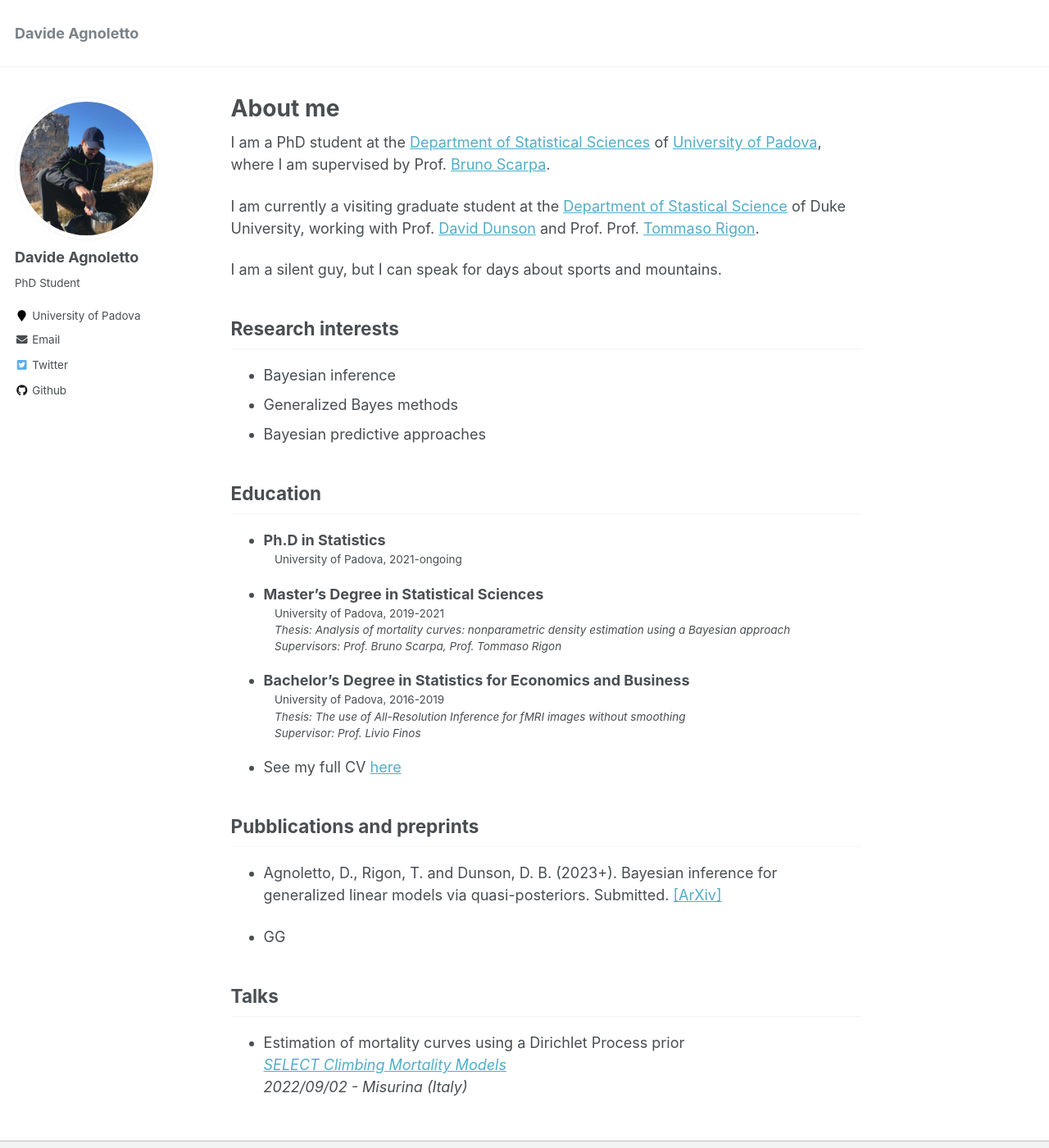
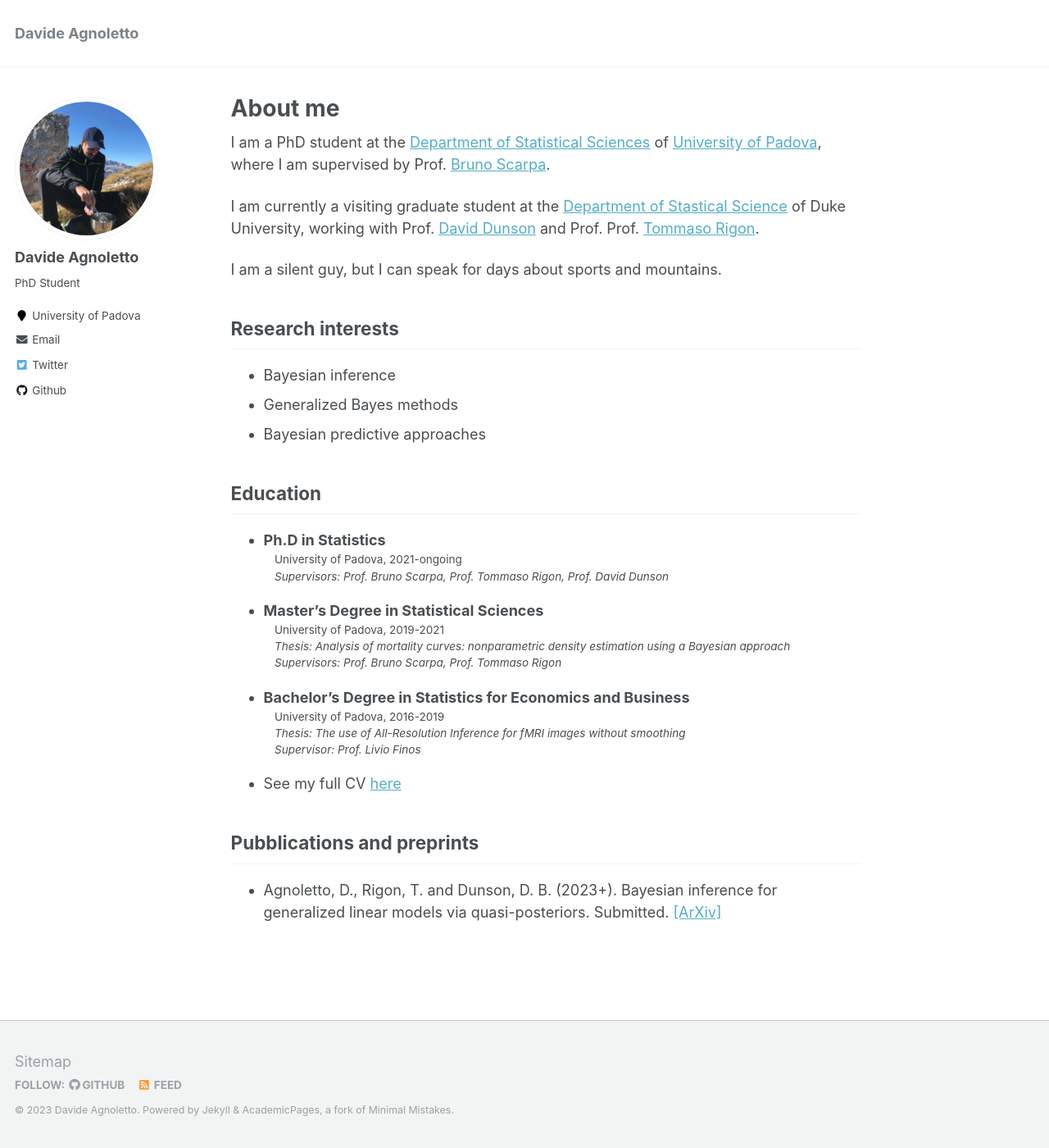
Before and after one commit to davideagno/davideagno.github.io, a Jekyll site: the page built from _pages/about.md, in a window 1280 px wide and 1400 px high. Shown: the whole window at 82% size. Built offline with Jekyll 4.4.1, drawn with Linux system fonts in a browser that asks for light colours.

Commit message:
Update about.md

```diff
--- a/_pages/about.md
+++ b/_pages/about.md
@@ -25,7 +25,8 @@ Research interests
 Education
 --
 * Ph.D in Statistics<br />
-  :   University of Padova, 2021-ongoing
+  :   University of Padova, 2021-ongoing<br />
+  :   *Supervisors: Prof. Bruno Scarpa, Prof. Tommaso Rigon, Prof. David Dunson*
 * Master's Degree in Statistical Sciences<br />
   :   University of Padova, 2019-2021<br />
   :   *Thesis: Analysis of mortality curves: nonparametric density estimation using a Bayesian approach*<br />
@@ -41,11 +42,3 @@ Education
 Pubblications and preprints
 --
 * Agnoletto, D., Rigon, T. and Dunson, D. B. (2023+). Bayesian inference for generalized linear models via quasi-posteriors. Submitted. [\[ArXiv\]](https://arxiv.org/abs/2311.00820)<br />
-
-* GG
-
-Talks
---
-* Estimation of mortality curves using a Dirichlet Process prior<br />
-  *[SELECT Climbing Mortality Models](https://selectprin.github.io/Meeting3.html)*<br />
-  *2022/09/02 - Misurina (Italy)*
```
